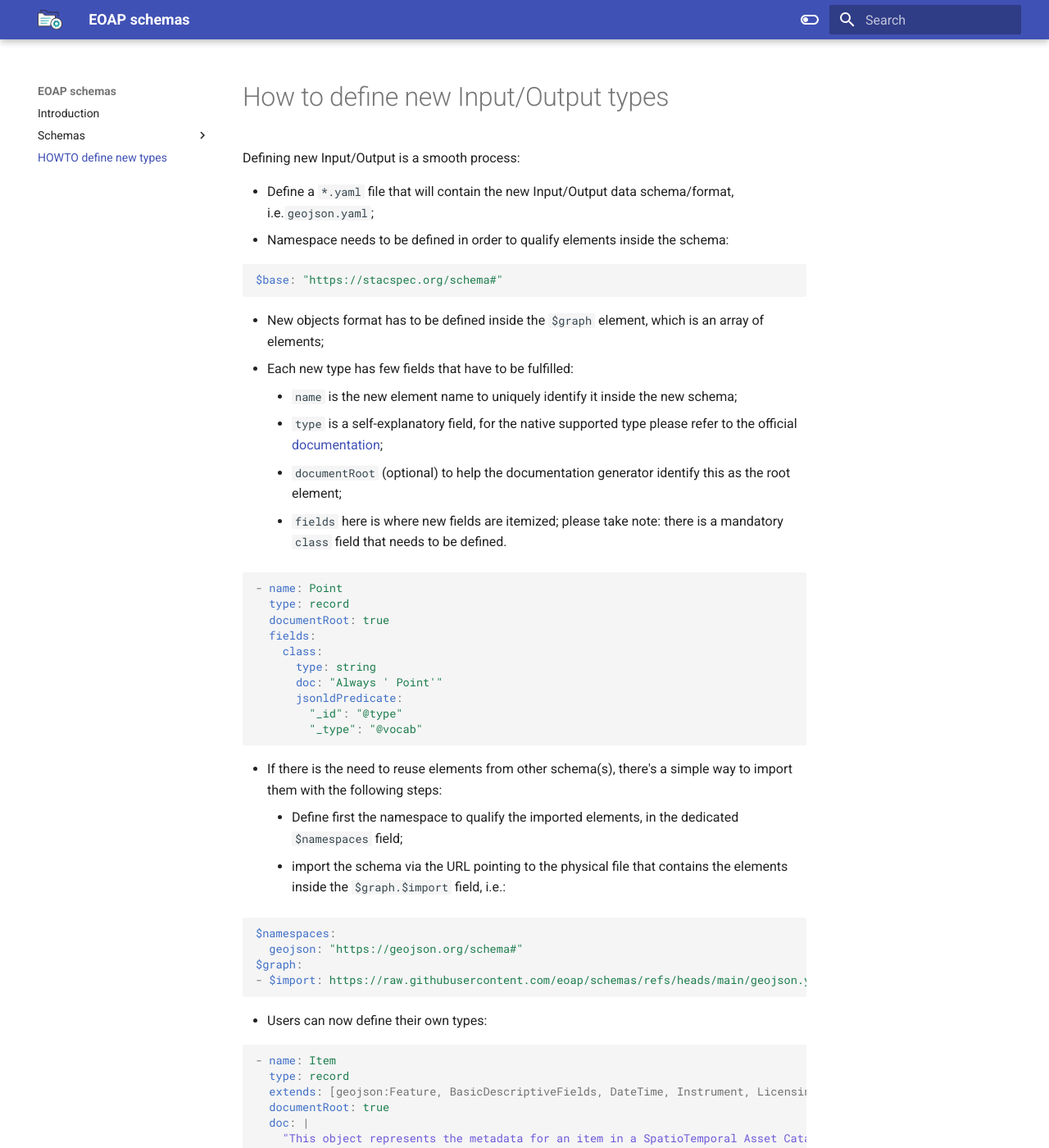
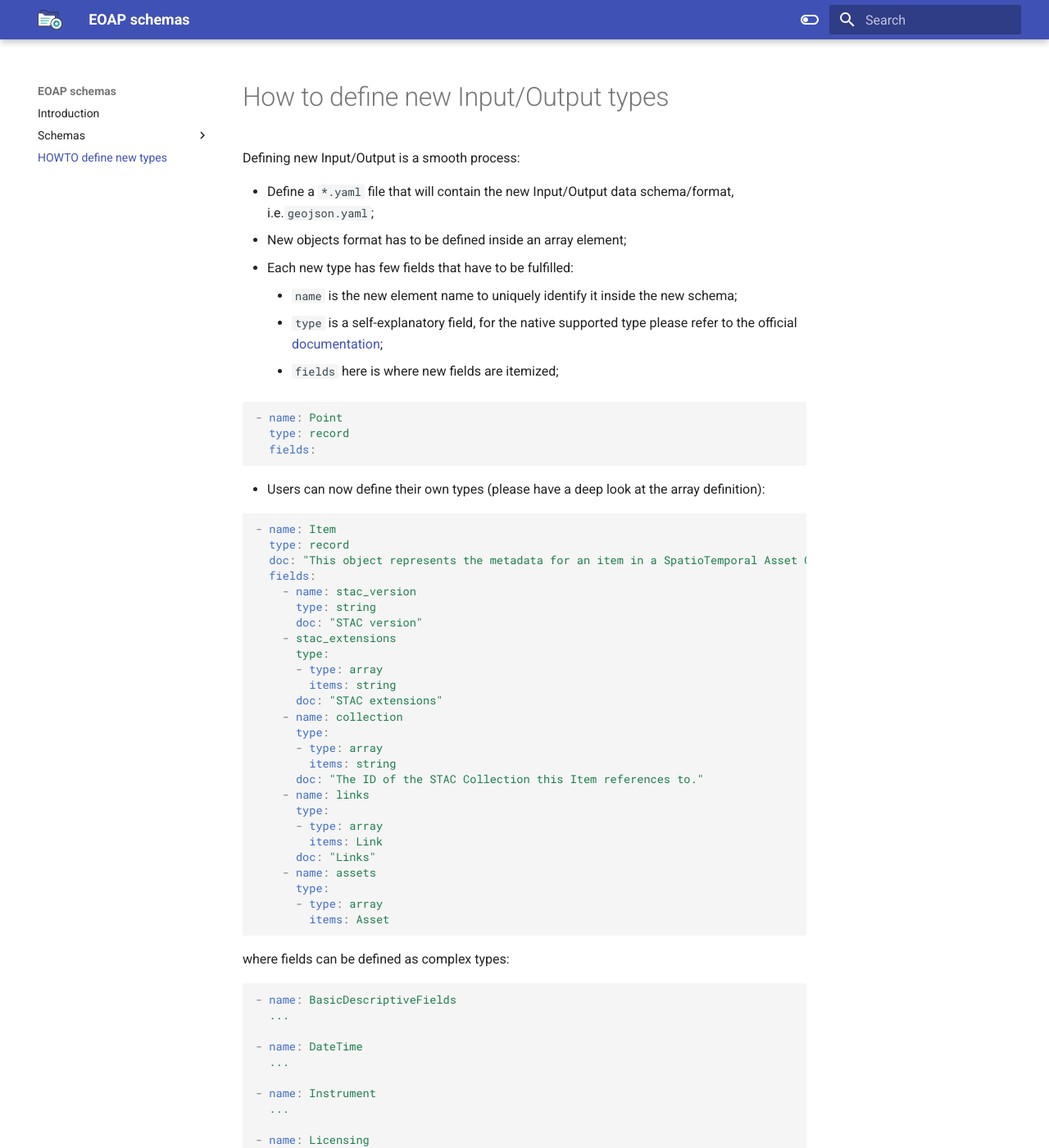
Before and after one commit to eoap/schemas, an MkDocs documentation site: the page built from docs/newtypes.md, in a window 1280 px wide and 1400 px high. Shown: the whole window at 82% size. Built offline with MkDocs 1.6.1 and Material for MkDocs 9.7.7, drawn with Linux system fonts in a browser that asks for light colours; some of the changed text lies outside the part shown.

Commit message:
feat: updating documentation according to the latest schemas definitions

````diff
--- a/docs/newtypes.md
+++ b/docs/newtypes.md
@@ -3,77 +3,47 @@
 Defining new Input/Output is a smooth process:
 
 - Define a `*.yaml` file that will contain the new Input/Output data schema/format, i.e.`geojson.yaml`;
-- Namespace needs to be defined in order to qualify elements inside the schema:
-
-```yaml
-$base: "https://stacspec.org/schema#"
-```
-
-- New objects format has to be defined inside the `$graph` element, which is an array of elements;
+- New objects format has to be defined inside an array element;
 - Each new type has few fields that have to be fulfilled:
     * `name` is the new element name to uniquely identify it inside the new schema;
-    * `type` is a self-explanatory field, for the native supported type please refer to the official [documentation](https://www.commonwl.org/user_guide/topics/inputs.html);
-    * `documentRoot` (optional) to help the documentation generator identify this as the root element;
-    * `fields` here is where new fields are itemized; please take note: there is a mandatory `class` field that needs to be defined.
+    * `type` is a self-explanatory field, for the native supported type please refer to the official [documentation](https://www.commonwl.org/v1.2/CommandLineTool.html#SchemaDefRequirement);
+    * `fields` here is where new fields are itemized;
 
 ```yaml
 - name: Point
   type: record
-  documentRoot: true
   fields:
-    class:
-      type: string
-      doc: "Always ' Point'"
-      jsonldPredicate:
-        "_id": "@type"
-        "_type": "@vocab"
 ```
 
-- If there is the need to reuse elements from other schema(s), there's a simple way to import them with the following steps:
-    * Define first the namespace to qualify the imported elements, in the dedicated `$namespaces` field;
-    * import the schema via the URL pointing to the physical file that contains the elements inside the `$graph.$import` field, i.e.:
-
-```yaml
-$namespaces:
-  geojson: "https://geojson.org/schema#"
-$graph:
-- $import: https://raw.githubusercontent.com/eoap/schemas/refs/heads/main/geojson.yaml
-```
-
-- Users can now define their own types:
+- Users can now define their own types (please have a deep look at the array definition):
 
 ```yaml
 - name: Item
   type: record
-  extends: [geojson:Feature, BasicDescriptiveFields, DateTime, Instrument, Licensing, Provider]
-  documentRoot: true
-  doc: |
-    "This object represents the metadata for an item in a SpatioTemporal Asset Catalog"
+  doc: "This object represents the metadata for an item in a SpatioTemporal Asset Catalog"
   fields:
-    class:
+    - name: stac_version
       type: string
-      doc: "Always 'STAC Item'"
-      jsonldPredicate:
-        "_id": "@type"
-        "_type": "@vocab"
-    stac_version:
-      type: string
-      doc: |
-        "STAC version"
-    stac_extensions:
-      type: string[]
-      doc: |
-        "STAC extensions"
-    collection:
-      type: string
-      doc: |
-        "The ID of the STAC Collection this Item references to."
-    links:
-      type: Link[]
-      doc: |
-        "Links"
-    assets:
-      type: Asset[]
+      doc: "STAC version"
+    - stac_extensions
+      type:
+      - type: array
+        items: string
+      doc: "STAC extensions"
+    - name: collection
+      type:
+      - type: array
+        items: string
+      doc: "The ID of the STAC Collection this Item references to."
+    - name: links
+      type:
+      - type: array
+        items: Link
+      doc: "Links"
+    - name: assets
+      type:
+      - type: array
+        items: Asset
 ```
 
 where fields can be defined as complex types:
@@ -102,7 +72,7 @@ where fields can be defined as complex types:
 ```
 
 - Users can now use the new defined type as a validated input, importing first the schema in the CWL description;
-- Then define an input of `type` `https://raw.githubusercontent.com/eoap/schemas/main/stac.yaml#Item`:
+- Then define an input of `type` `https://raw.githubusercontent.com/eoap/schemas/main/geojson.yaml#Feature`:
 
 ```yaml
 cwlVersion: v1.2
@@ -111,64 +81,11 @@ requirements:
   ...
   SchemaDefRequirement:
     types:
-    - $import: https://raw.githubusercontent.com/eoap/schemas/main/stac.yaml
+    - $import: https://raw.githubusercontent.com/eoap/schemas/main/geojson.yaml
 
 inputs:
-  stac_item:
-    type: https://raw.githubusercontent.com/eoap/schemas/main/stac.yaml#Item
-    label: " Item Input"
-    doc: "Input is an Item."
+  feature:
+    type: https://raw.githubusercontent.com/eoap/schemas/main/geojson.yaml#Feature
+    label: " Feature Input"
+    doc: "Input is a Feature."
 ```
-
-- Users can now describe their Input:
-
-```yaml
-stac_item:
-  id: swissbuildings3d_2_2018-07_1091-13
-  collection: ch.swisstopo.swissbuildings3d_2
-  type: Feature
-  stac_version: 0.9.0
-  geometry:
-    type: Polygon
-    coordinates:
-    - - - 8.399153
-        - 47.4058268
-      - - 8.3986668
-        - 47.3788462
-      - - 8.456594
-        - 47.3783503
-      - - 8.4571096
-        - 47.4053306
-      - - 8.399153
-        - 47.4058268
-  bbox:
-  - 8.3986668
-  - 47.3783503
-  - 8.4571096
-  - 47.4058268
-  properties:
-    datetime: '2018-07-01T00:00:00Z'
-    created: '2021-02-10T14:06:20.891429Z'
-    updated: '2021-02-10T17:44:40.788143Z'
-  links:
-  - rel: self
-    href: https://data.geo.admin.ch/api/stac/v0.9/collections/ch.swisstopo.swissbuildings3d_2/items/swissbuildings3d_2_2018-07_1091-13
-  - rel: root
-    href: https://data.geo.admin.ch/api/stac/v0.9/
-  - rel: parent
-    href: https://data.geo.admin.ch/api/stac/v0.9/collections/ch.swisstopo.swissbuildings3d_2
-  - rel: collection
-    href: https://data.geo.admin.ch/api/stac/v0.9/collections/ch.swisstopo.swissbuildings3d_2
-  - rel: alternate
-    title: STAC Browser
-    type: text/html
-    href: https://data.geo.admin.ch/browser/index.html#/collections/ch.swisstopo.swissbuildings3d_2/items/swissbuildings3d_2_2018-07_1091-13
-  assets:
-    swissbuildings3d_2_2018-07_1091-13_2056_5728.dxf.zip:
-      type: application/x.dxf+zip
-      href: https://data.geo.admin.ch/ch.swisstopo.swissbuildings3d_2/swissbuildings3d_2_2018-07_1091-13/swissbuildings3d_2_2018-07_1091-13_2056_5728.dxf.zip
-      created: '2021-02-10T14:06:21.558510Z'
-      updated: '2021-02-10T17:44:40.790957Z'
-  stac_extensions:
-  - https://stac-extensions.github.io/timestamps/v1.1.0/schema.json
-```
````
